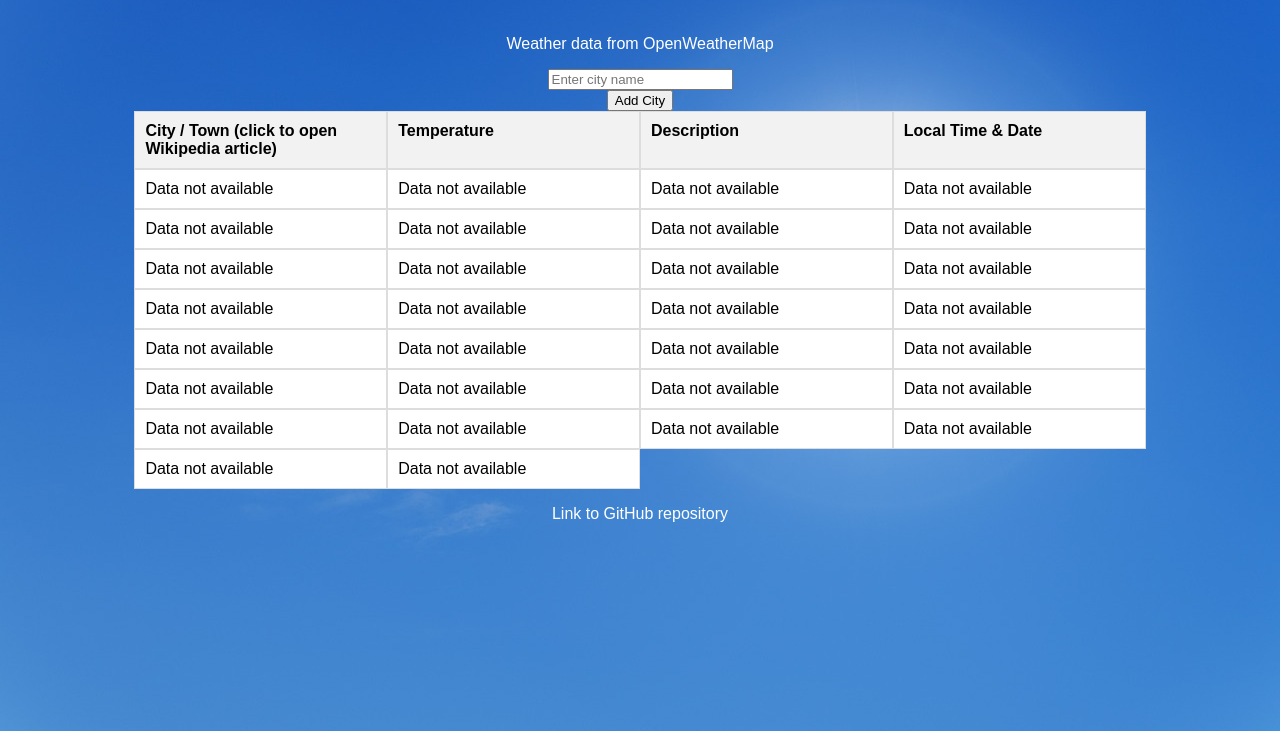
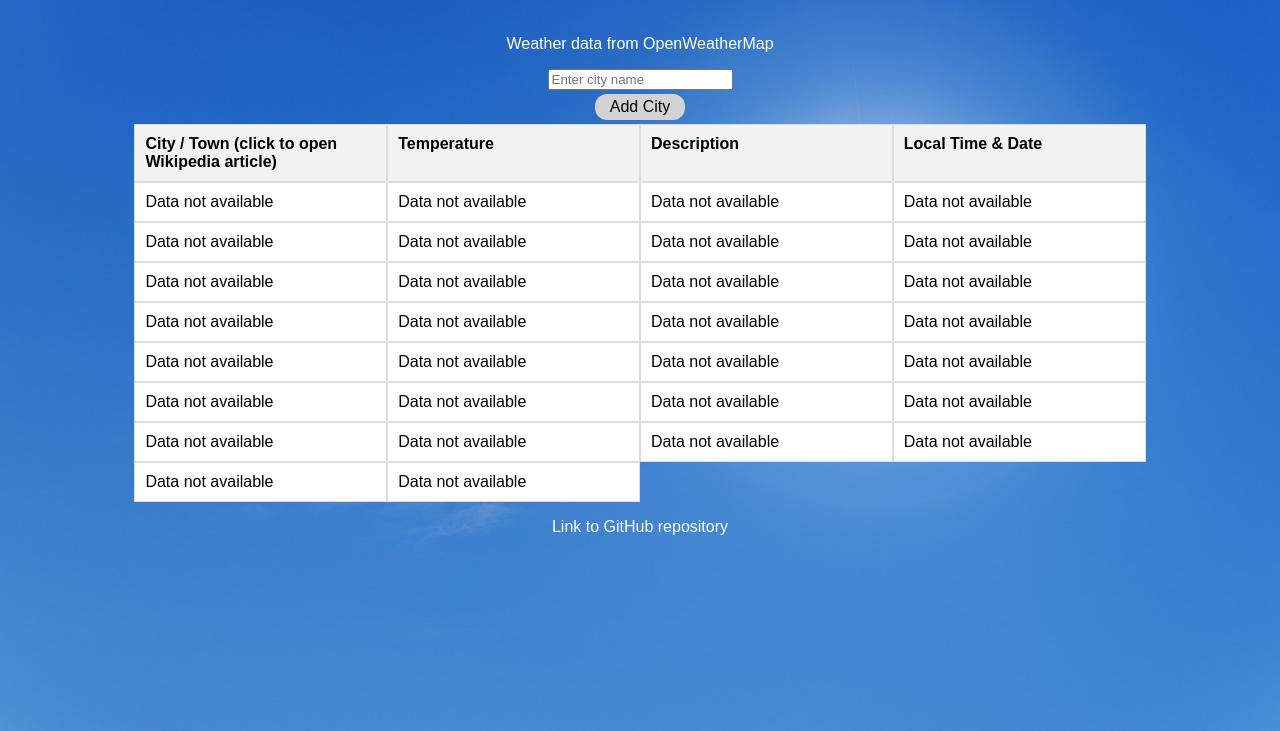
Before and after one commit to VeetiJoensuu/weather-app, a plain HTML site: page index.html in a window 1280 px wide. Shown: the part 69-800 px from the top of the page. Drawn offline with Linux system fonts and the light colour scheme; no server answers.

Commit message:
adjust button

```diff
--- a/style.css
+++ b/style.css
@@ -134,3 +134,18 @@ th, td {
   padding: 10px;
   border: 1px solid #ddd;
 }
+
+button {
+  background-color: lightgray;
+  border: none;
+  color: black;
+  padding: 4px 15px;
+  text-align: center;
+  text-decoration: none;
+  display: inline-block;
+  font-size: 16px;
+  margin: 4px 2px;
+  transition-duration: 0.4s;
+  cursor: pointer;
+  border-radius: 12px;
+}
```
